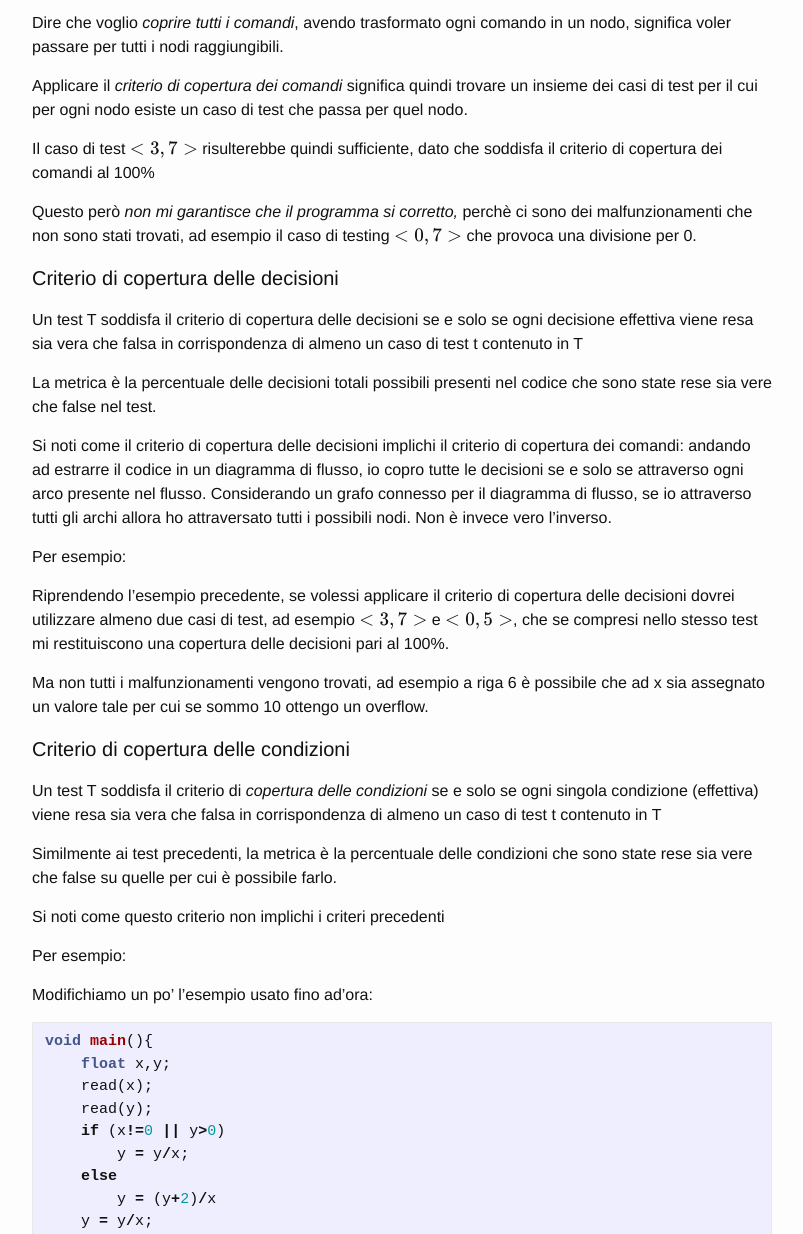
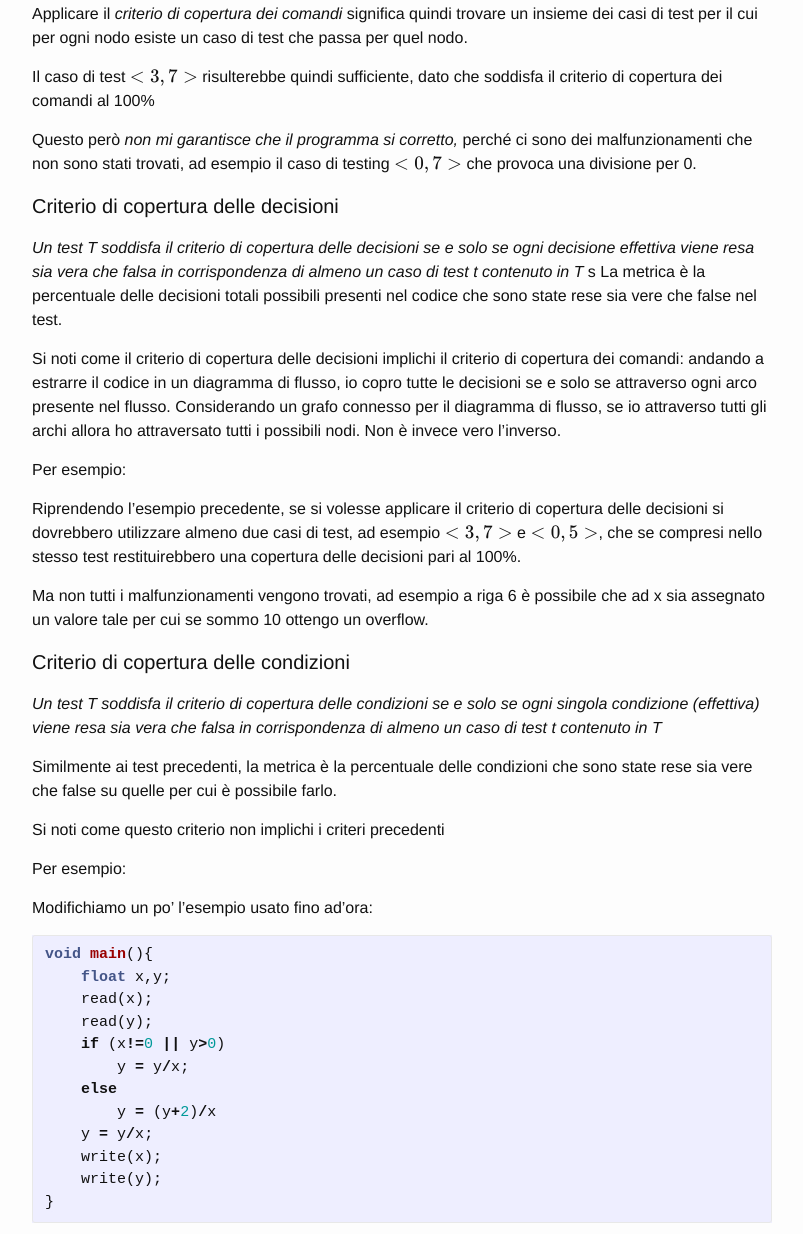
Before and after one commit to MarcoBuster/sweng, a Jekyll site: the page built from _posts/2022-11-23-testing-e-processi-di-review.md, in a window 1280 px wide and 1400 px high, scrolled down 4746 px, cut to the strip 129-1363 px from the top of the window. Shown: the whole strip, without its empty margins (238-1041 px from the left). Built offline with Jekyll 4.4.1, drawn with Linux system fonts in a browser that asks for light colours; formulas are drawn with MathJax 3; the table of contents is made by our own code; some of the changed text lies outside the part shown.

Commit message:
Implicazioni tra criteri di copertura e correzioni

````diff
--- a/_posts/2022-11-23-testing-e-processi-di-review.md
+++ b/_posts/2022-11-23-testing-e-processi-di-review.md
@@ -7,16 +7,10 @@
 
 # Correttezza di un software
 
-La maggior parte dei problemi che si verificano durante lo sviluppo di un progetto sono causati da **problemi di comunicazione**.
-
-Ci posso essere incomprensioni quando le informazioni passano da una figura all'altra, come quando ci si interfaccia tra cliente, analista e programmatore.
-
+La maggior parte dei problemi che si verificano durante lo sviluppo di un progetto sono causati da _problemi di comunicazione_. Ci posso essere incomprensioni quando le informazioni passano da una figura all'altra, come quando ci si interfaccia tra cliente, analista e programmatore.
 Per esempio il programmatore dovrà adattare il proprio linguaggio per farsi comprendere dal cliente,
-
 e man mano che si addentra nello sviluppo del progetto sarà necessario prestare maggiore attenzione alla formalità e alla chiarezza della comunicazione.
-
 Più si spiegano le cose in maniera chiara, più è facile che non si incorra in problemi successivi.
-
 Bisogna quindi fare più attenzione alla terminologia che viene usata.
 
 Quando un programma si definisce corretto?
@@ -35,14 +29,12 @@
 P \text{ è } \textit{corretto} \Leftrightarrow \forall d \in D \: \operatorname{ok}(P, \, d)
 $$
 
-Cioè, possiamo dire che un programma è corretto quando per ogni dato del dominio vale $$\operatorname{ok}(P, \, d)$$,
-
-La correttezza del programma sarà indicata quindi con $${ok}(P, \, D)$$.
+Cioè, possiamo dire che _un programma è corretto quando per ogni dato del dominio vale $$\operatorname{ok}(P, \, d)$$_,
+_La correttezza del programma sarà indicata quindi con $${ok}(P, \, D)$$_.
 
 ### Test
 
-Un **test** è un sottoinsieme del dominio dei dati e un singolo **caso di test** è un elemento di esso.
-
+_Un **test** è un sottoinsieme del dominio dei dati_ e _un singolo **caso di test** è un elemento di esso_.
 Un test sono più stimolazioni, un caso di test è una singola stimolazione.
 
 Per esempio:
@@ -59,9 +51,9 @@
 \operatorname{ok}(P, \, T) \Leftrightarrow \forall t \in T | \operatorname{ok}(P, \, t)
 $$
 
-Quindi, un programma è corretto per un test quando per ogni caso di test è corretto.
+Quindi, _un programma è corretto per un test quando per ogni caso di test è corretto_.
 
-Dal punto di vista del test invece, un test $$T$$ _ha successo_ se rileva uno o più malfunzionamenti presenti nel programma $$P$$:
+Dal punto di vista del test invece, _un test $$T$$ ha successo se rileva uno o più malfunzionamenti presenti nel programma $$P$$_:
 
 $$
 \operatorname{successo}(T, \, P) \Leftrightarrow \exists t \in T | \neg\operatorname{ok}(P,\,t)
@@ -98,14 +89,14 @@
 In Java un int è espresso su 32 bit, quindi il dominio ha di cardinalità $$2^{32} \cdot 2^{32} = 2^{64} \sim 2 \cdot 10^{19}$$.
 Considerando un tempo di 1 nanosecondo per ogni test, ci dovremmo mettere più di 600 anni.
 
-Il **test esaustivo** è quindi **impraticabile**.
+_Il **test esaustivo** è quindi **impraticabile**._
 
 ## Criterio di selezione
 
-Come faccio a scegliere un sottoinsieme del dominio _intelligente_ cercando di approssimare il test ideale? Quali caratteristiche ci interessa che abbia il criterio che usiamo per selezionare questo sottoinsieme?
+Come faccio a scegliere un _sottoinsieme del dominio_ intelligente cercando di approssimare il test ideale? Quali caratteristiche ci interessa che abbia il criterio che usiamo per selezionare questo sottoinsieme?
 
 ### Affidabilità
-Un _criterio di selezione_ si dice __affidabile__ se presi due test $$T_1$$ e $$T_2$$ in base al criterio $$C$$ allora o entrambi hanno successo o nessuno dei due ha successo.
+_Un criterio di selezione si dice **affidabile**_ _se presi due test $$T_1$$ e $$T_2$$ in base al criterio $$C$$ allora o entrambi hanno successo o nessuno dei due ha successo_.
 
 $$
 \operatorname{affidabile}(C, \, P) \Leftrightarrow [\forall T_1 \in C, \, \forall T_2 \in C \: \operatorname{successo}(T_1, \, P) \Leftrightarrow \operatorname{successo}(T_2, P)]
@@ -113,7 +104,7 @@
 
 
 ### Validità
-Un _criterio di selezione_ si dice __valido__ se qualora $$P$$ non sia corretto, allora esiste almeno un test $$T$$ selezionato in base al criterio $$C$$ che ha successo e quindi rileva uno o più malfunzionamenti per il programma $$P$$
+_Un criterio di selezione si dice **valido**_ _se qualora $$P$$ non sia corretto, allora esiste almeno un test $$T$$ selezionato in base al criterio $$C$$ che ha successo e quindi rileva uno o più malfunzionamenti per il programma $$P$$_
 
 $$
 \operatorname{valido}(C, \, P) \Leftrightarrow (\lnot \operatorname{ok}(P, \, D) \Rightarrow \exists T \in C \ | \ successo(T,\,P))
@@ -166,13 +157,13 @@
 - L'esecuzione del comando che contiene l'anomalia deve portare il sistema in uno stato inconsistente
 - Lo stato inconsistente dell'output deve propagarsi fino all'uscita del codice in esame in modo da produrre un output diverso da quello atteso
 
-Possiamo utilizzare un metro di misura legato alle caratteristiche del codice: ad ogni criterio è possibile associare una metrica che misuri la _copertura_ del codice rispetto ad uno specifico test (ovvero la percentuale di codice che vado ad "utilizzare" in tutto il test) e che ci permetta di decidere quando smettere di testare, decidere quali altri casi di test è opportuno aggiungere o confrontare la _bontà_ di test diversi.
+Possiamo utilizzare un metro di misura legato alle caratteristiche del codice: _a ogni criterio è possibile associare una **metrica**_ che misuri la _copertura del codice rispetto a uno specifico test_ (ovvero la percentuale di codice che vado ad "utilizzare" in tutto il test) e che _ci permetta di decidere quando smettere di testare_, decidere _quali altri casi di test è opportuno aggiungere_ o _confrontare la bontà di test diversi_.
 
 ### Criteri noti
 
 #### Criterio di copertura dei comandi
 
-Un test $$T$$ soddisfa il criterio di __copertura dei comandi__ se e solo se ogni comando eseguibile del programma è eseguito in corrispondenza di almeno un caso di test $$t \in T$$.
+_Un test $$T$$ soddisfa il criterio di __copertura dei comandi__ se e solo se ogni comando eseguibile del programma è eseguito in corrispondenza di almeno un caso di test $$t \in T$$._
 
 Per esempio:
 ```c
@@ -198,27 +189,26 @@
 
 Il caso di test $$<3,7>$$ risulterebbe quindi sufficiente, dato che soddisfa il criterio di copertura dei comandi al 100%
 
-Questo però _non mi garantisce che il programma si corretto,_ perchè ci sono dei malfunzionamenti che non sono stati trovati, ad esempio il caso di testing $$<0,7>$$ che provoca una divisione per 0.
+Questo però _non mi garantisce che il programma si corretto,_ perché ci sono dei malfunzionamenti che non sono stati trovati, ad esempio il caso di testing $$<0,7>$$ che provoca una divisione per 0.
 
 
 #### Criterio di copertura delle decisioni
 
-Un test T soddisfa il criterio di copertura delle decisioni se e solo se ogni decisione effettiva viene resa sia vera che falsa in corrispondenza di almeno un caso di test t contenuto in T
-
+_Un test T soddisfa il criterio di copertura delle decisioni se e solo se ogni decisione effettiva viene resa sia vera che falsa in corrispondenza di almeno un caso di test t contenuto in T_
+s
 La metrica è la percentuale delle decisioni totali possibili presenti nel codice che sono state rese sia vere che false nel test.
 
-Si noti come il criterio di copertura delle decisioni implichi il criterio di copertura dei comandi: andando ad estrarre il codice in un diagramma di flusso, io copro tutte le decisioni se e solo se attraverso ogni arco presente nel flusso. Considerando un grafo connesso per il diagramma di flusso, se io attraverso tutti gli archi allora ho attraversato tutti i possibili nodi. Non è invece vero l'inverso.
+Si noti come il criterio di copertura delle decisioni implichi il criterio di copertura dei comandi: andando a estrarre il codice in un diagramma di flusso, io copro tutte le decisioni se e solo se attraverso ogni arco presente nel flusso. Considerando un grafo connesso per il diagramma di flusso, se io attraverso tutti gli archi allora ho attraversato tutti i possibili nodi. Non è invece vero l'inverso.
 
 Per esempio:
 
-
-Riprendendo l'esempio precedente, se volessi applicare il criterio di copertura delle decisioni dovrei utilizzare almeno due casi di test, ad esempio $$<3,7>$$ e $$<0,5>$$, che se compresi nello stesso test mi restituiscono una copertura delle decisioni pari al 100%.
+Riprendendo l'esempio precedente, se si volesse applicare il criterio di copertura delle decisioni si dovrebbero utilizzare almeno due casi di test, ad esempio $$<3,7>$$ e $$<0,5>$$, che se compresi nello stesso test restituirebbero una copertura delle decisioni pari al 100%.
 
 Ma non tutti i malfunzionamenti vengono trovati, ad esempio a riga 6 è possibile che ad x sia assegnato un valore tale per cui se sommo 10 ottengo un overflow.
 
 #### Criterio di copertura delle condizioni
 
-Un test T soddisfa il criterio di _copertura delle condizioni_ se e solo se ogni singola condizione (effettiva) viene resa sia vera che falsa in corrispondenza di almeno un caso di test t contenuto in T
+_Un test T soddisfa il criterio di copertura delle condizioni se e solo se ogni singola condizione (effettiva) viene resa sia vera che falsa in corrispondenza di almeno un caso di test t contenuto in T_
 
 Similmente ai test precedenti, la metrica è la percentuale delle condizioni che sono state rese sia vere che false su quelle per cui è possibile farlo.
 
@@ -257,16 +247,32 @@
 
 #### Criterio di copertura delle condizioni composte
 
-Un test T soddisfa il criterio di copertura delle condizioni composte se e solo se ogni possibile composizione delle condizioni base vale sia vero che falso per diversi casi di test in T
+_Un test T soddisfa il criterio di copertura delle condizioni composte se e solo se ogni possibile composizione delle condizioni base vale sia vero che falso per diversi casi di test in T_
 
 Si noti come questo criterio comporti il precedente (Criterio di copertura delle decisioni e condizioni)
 
-Data la natura combinatoria di questo criterio, all'aumento del numero di condizioni di base il numero di casi di test cresce __troppo rapidamente__. Inoltre dato che le condizioni di base potrebbero non riusltare indipendenti tra loro, potrebbero esistere combinazioni non fattibili che non sarebbe opportuno testare.
+Data la natura combinatoria di questo criterio, all'aumento del numero di condizioni di base _il numero di casi di test cresce troppo rapidamente_. Inoltre dato che le condizioni di base potrebbero non risultare indipendenti tra loro, potrebbero esistere combinazioni non fattibili che non sarebbe opportuno testare.
 
 #### Criterio di copertura delle condizioni e delle decisioni modificate
 
-Ci si è accorti che certe combinazioni sono "più vicine o più lontane ad altre": se modificando una sola condizione base riesco a modificare la decisione, allora quella modifica è una modifica molto significativa indipendentemente da quanto sia grande. Se invece la decisione rimane la stessa, posso ipotizzare che quella modifcia sia più neutra e meno significativa.
+Ci si è accorti che certe combinazioni sono "più vicine o più lontane ad altre": se modificando una sola condizione base riesco a modificare la decisione, allora quella modifica è una modifica molto significativa indipendentemente da quanto sia grande. Se invece la decisione rimane la stessa, posso ipotizzare che quella modifica sia più neutra e meno significativa.
 
 Si va quindi a dare importanza, nella selezione delle combinazioni, al fatto che la modifica di una singola condizione base porti a modificare la decisione. Per ogni condizione base devono quindi esistere 2 casi di test che modificano il valore di una sola condizione base e che modificano il valore della decisione
 
-È inoltre dimostrabile che se ho $$N$$ condizioni base sono sufficienti $$N+1$$ casi di test per coprire il criterio.
+È inoltre dimostrabile che se si hanno $$N$$ condizioni base sono sufficienti $$N+1$$ casi di test per coprire il criterio.
+
+#### Implicazioni tra criteri di copertura
+
+<!--- immagine implicazioni tra criteri di copertura --->
+
+Il criterio delle condizioni composte va considerato troppo oneroso e quindi non applicabile. Gli altri criteri invece possono essere applicati.
+
+### Altri criteri
+
+_I criteri visti finora non considerano i **cicli**_ e possono essere soddisfatti da test che percorrono ogni ciclo al più una volta.
+
+Molti errori però si verificano durante iterazioni successive alla prima, come per esempio quando si superano i limiti di un array.
+
+Occorre quindi un criterio che tenga conto anche delle iterazioni.
+
+#### Criterio di copertura dei cammini
````
Also changed, not shown: other parts of _posts/2022-11-23-testing-e-processi-di-review.md (+6 -7 lines).
